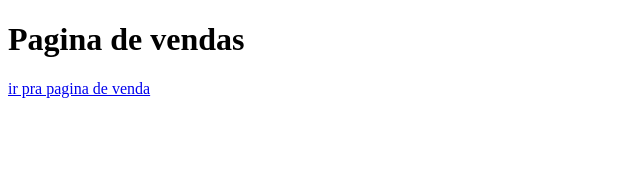
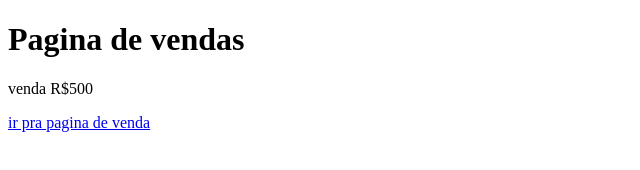
Before and after one commit to brunobmtx/aulagithub, a plain HTML site: page venda.html in a window 1280 px wide. Shown: the whole page, without its empty margins (0-640 px from the left). Drawn offline with Linux system fonts and the light colour scheme.

Commit message:
acrescentado o valor das vendas

```diff
--- a/venda.html
+++ b/venda.html
@@ -7,6 +7,7 @@
 </head>
 <body>
   <h1> Pagina de vendas </h1>
+  <p>venda R$500 </p>
   <a href="index.html">ir pra pagina de venda   </a>
 
 </body>
```
